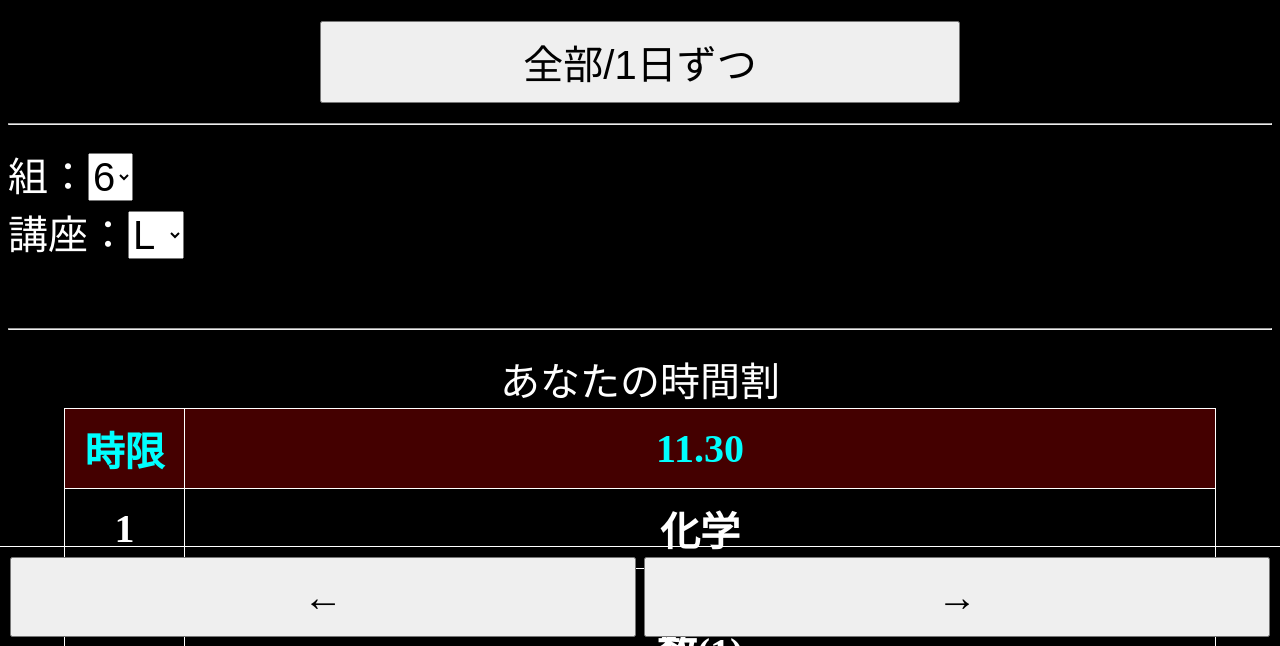
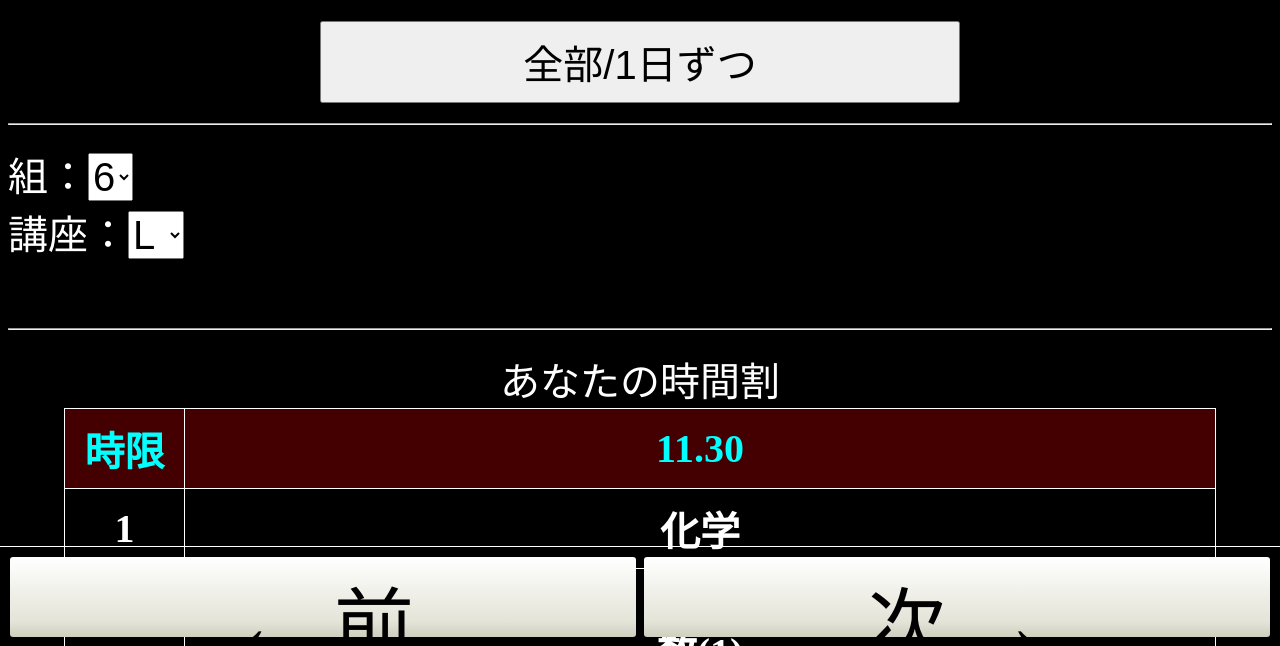
Before and after one commit to igarinpiano/pre_tokuhen, a plain HTML site: page index.htm in a window 1280 px wide. Shown: the part 153-799 px from the top of the page. Drawn offline with Linux system fonts and the light colour scheme.

Commit message:
improve button

```diff
--- a/index.htm
+++ b/index.htm
@@ -3,6 +3,7 @@
 <head>
     <link rel="shortcut icon" href="favicon.ico">
     <meta charset="UTF-8">
+    <meta name="viewport" content="width=device-width, initial-scale=1.0, maximum-scale=1.0, user-scalable=no">
     <title>特編の時間割のページ</title>
     <style>
         *{
@@ -55,8 +56,36 @@
         }
         #mob-con button{
             flex:1;
-            font-size:1rem;
+            font-size:2rem;
             height:10vh;
+        }
+        button{
+            cursor:pointer;
+            border:1px solid var(--border);
+            border-radius:3px;
+            background: linear-gradient(to bottom,#fff,  #e4e4d9 80%,  #cfcfbf);
+            color:var(--fg);
+            padding:4px 8px;
+            font-size:0.85rem;
+            color:black;
+
+        }
+        button:hover{
+            border:1px solid #000;
+            outline:3px solid #f3c44b;
+            outline-offset:-4px;
+            color:black;
+        }
+        button:active{
+            background: linear-gradient(to bottom,#cfcfbf,  #e4e4d9 20%,  #fff);
+            border:1px solid #000;
+            outline:3px solid #f3c44b;
+            outline-offset:-4px;
+            color:black;
+        }
+        button:disabled{
+            opacity:0.6; cursor:default;
+            color:black;
         }
     </style>
 
@@ -115,8 +144,9 @@
 </table>
 
 <div id="mob-con">
-  <button id="m-left">←</button>
-  <button id="m-right">→</button>
+
+  <button id="m-left">← 前</button>
+  <button id="m-right">次 →</button>
 </div>
     </div>
     <hr>
```
